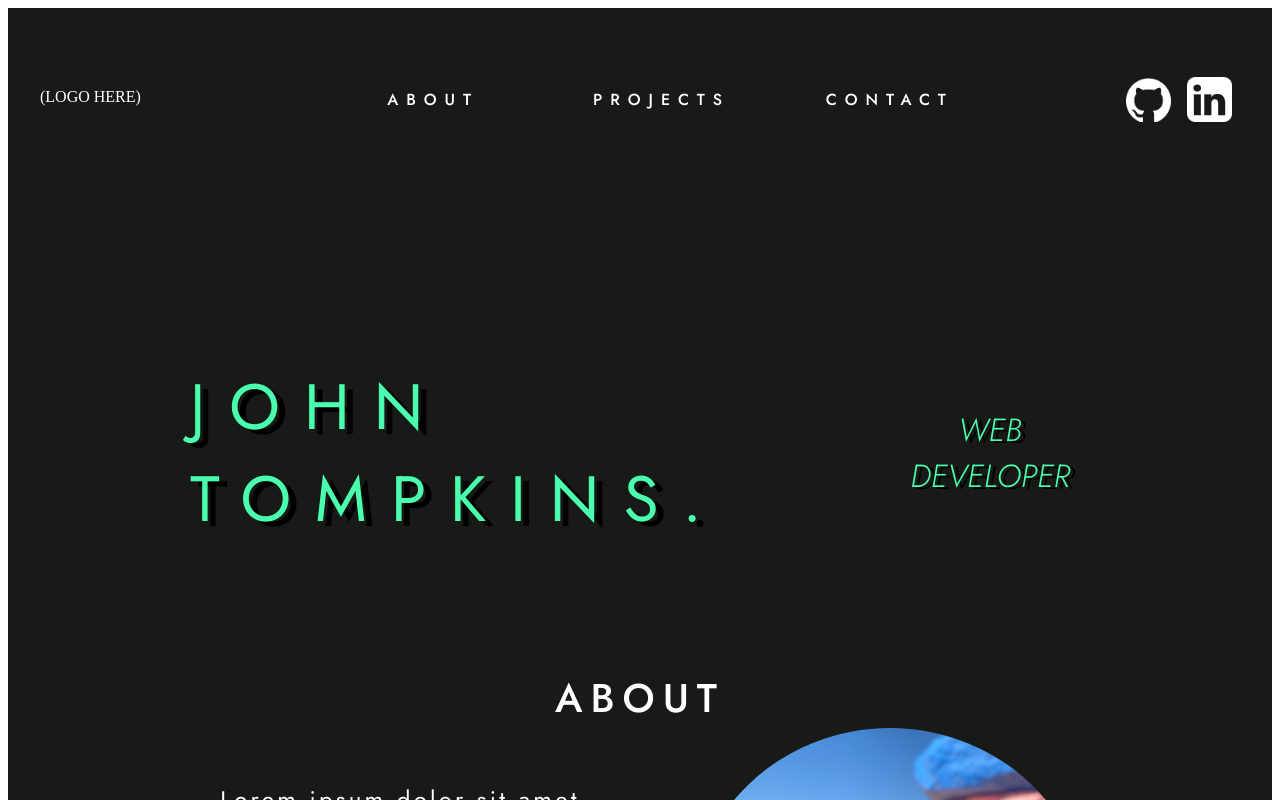
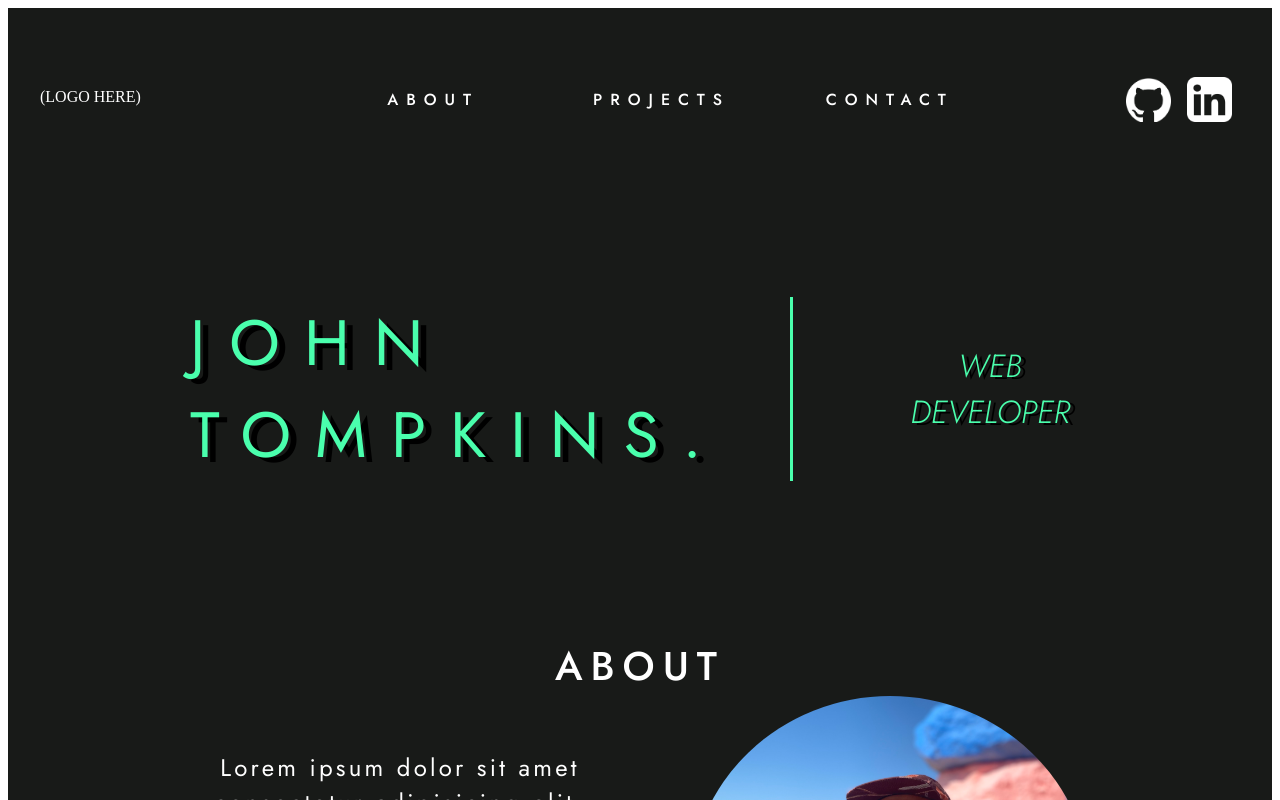
Before and after one commit to jtompkins415/portfolio_site, a React (Vite) app: page / in a window 1280 px wide. Shown: the top 800 px of the page. Built offline with nearby package versions, Linux system fonts and the light colour scheme.

Commit message:
Remove function and add style for "divider bar"

```diff
--- a/src/HeroBanner/HeroBanner.css
+++ b/src/HeroBanner/HeroBanner.css
@@ -2,7 +2,8 @@
     display: flex;
     justify-content: center;
     align-items: center;
-    margin-top: 9rem;
+    margin-top: 5rem;
+    margin-bottom: 5rem;
 
 }
 
@@ -12,7 +13,6 @@
     justify-content: space-between;
     align-items: center;
     width: 900px;
-    animation: 3s linear slidein;
 }
 
 
@@ -24,8 +24,8 @@
     text-align: start;
     letter-spacing: 1.5rem;
     width: 600px;
-    border-radius: 50%;
     text-shadow: black .5rem .3rem ;
+    border-right: #4AFFAD 3px solid;
 }
 
 .hero-title h2 {
--- a/src/HeroBanner/HeroBanner.jsx
+++ b/src/HeroBanner/HeroBanner.jsx
@@ -1,18 +1,12 @@
-import React, {useState} from 'react';
+import React, {useState, useRef, useEffect} from 'react';
 import './HeroBanner.css';
 
 function HeroBanner(){
 
-    function handleLoad() {
-        const container = document.getElementById('hero-container');
-        container.onload = () => {
-            container.classList.add('loaded')
-        }
-        console.log(container);
-    }
+
 
     return (
-        <div className='hero-container' onLoad={handleLoad}>
+        <div className={'hero-container'}>
             <div className='hero-title'>
                 <h1>John Tompkins.</h1>
                 <h2>Web Developer</h2>
```
